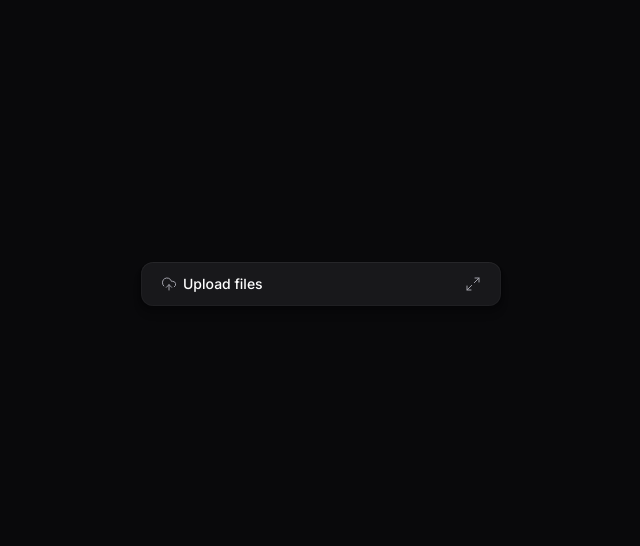
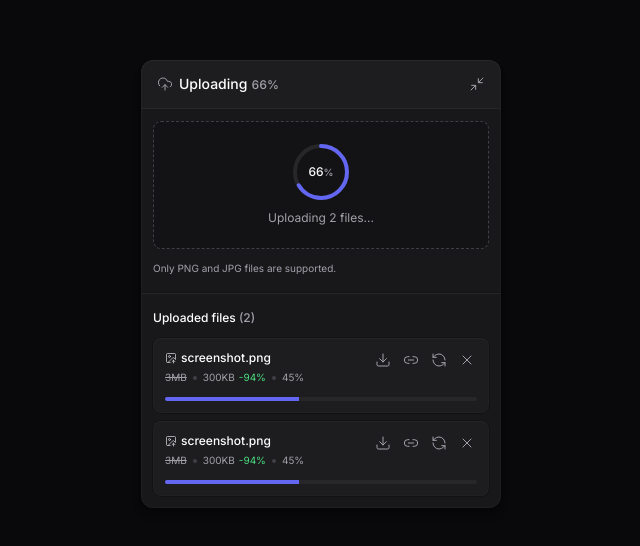
Before and after one commit to Borges10002/upload-widget-web, a React (Vite) app in the folder web/: page / in a window 1280 px wide. Shown: the part 116-662 px from the top of the page, without its empty margins (319-959 px from the left). Built offline with nearby package versions, Linux system fonts and the light colour scheme.

Commit message:
upload-widget-dropzone

```diff
--- a/web/package.json
+++ b/web/package.json
@@ -11,6 +11,7 @@
   },
   "dependencies": {
     "@radix-ui/react-collapsible": "^1.1.12",
+    "@radix-ui/react-progress": "^1.1.8",
     "lucide-react": "^1.16.0",
     "react": "^19.2.6",
     "react-dom": "^19.2.6",
--- /dev/null
+++ b/web/src/components/ui/circular-progress-bar.tsx
@@ -0,0 +1,57 @@
+interface CircularProgressBarProps {
+    progress: number;
+    size?: number;
+    strokeWidth?: number;
+    circleColor?: string;
+    progressColor?: string;
+}
+
+const CircularProgressBar: React.FC<CircularProgressBarProps> = ({
+    progress,
+    size = 120,
+    strokeWidth = 8,
+    circleColor = "text-zinc-800",
+    progressColor = "text-indigo-500",
+}) => {
+    const center = size / 2;
+    const radius = center - strokeWidth / 2;
+    const circumference = 2 * Math.PI * radius;
+    const progressOffset = circumference - (progress / 100) * circumference;
+
+    return (
+        <div className="relative" style={{ width: size, height: size }}>
+            <svg className="w-full h-full -rotate-90" viewBox={`0 0 ${size} ${size}`}>
+                <circle
+                    className={`${circleColor} stroke-current`}
+                    strokeWidth={strokeWidth}
+                    fill="transparent"
+                    r={radius}
+                    cx={center}
+                    cy={center}
+                />
+                <circle
+                    className={`${progressColor} stroke-current`}
+                    strokeWidth={strokeWidth}
+                    strokeLinecap="round"
+                    fill="transparent"
+                    r={radius}
+                    cx={center}
+                    cy={center}
+                    style={{
+                        strokeDasharray: circumference,
+                        strokeDashoffset: progressOffset,
+                        transition: "stroke-dashoffset 0.5s ease-in-out",
+                    }}
+                />
+            </svg>
+            <div
+                className={`absolute inset-0 flex items-center justify-center text-xs font-medium text-zinc-50`}
+            >
+                {progress}
+                <span className="text-xxs text-zinc-400">%</span>
+            </div>
+        </div>
+    );
+};
+
+export default CircularProgressBar;
--- a/web/src/components/upload-widget-dropzone.tsx
+++ b/web/src/components/upload-widget-dropzone.tsx
@@ -1,6 +1,10 @@
 import { useDropzone } from "react-dropzone";
+import CircularProgressBar from "./ui/circular-progress-bar";
 
 export function UploadWidgetDropzone() {
+  const isThereAnyPendindUpload = true; // Replace with actual state to check if there are pending uploads
+  const uploadGlobalPercentage = 66; // Replace with actual state to calculate global upload percentage
+
   const { getRootProps, getInputProps, isDragActive } = useDropzone({
     multiple: true,
     accept: {
@@ -21,11 +25,24 @@
       >
         <input type="file" {...getInputProps()} />
 
-        <span className="text-xs">Drop your files here or</span>
-        <span className="text-xs underline">click to open picker</span>
+        {isThereAnyPendindUpload ? (
+          <div className="flex flex-col gap-2.5 items-center">
+            <CircularProgressBar
+              progress={uploadGlobalPercentage}
+              size={56}
+              strokeWidth={4}
+            />
+            <span className="text-xs">Uploading 2 files...</span>
+          </div>
+        ) : (
+          <>
+            <span className="text-xs">Drop your files here or</span>
+            <span className="text-xs underline">click to open picker</span>
+          </>
+        )}
       </div>
 
-      <span className="text-xs text-zinc-400">
+      <span className="text-xxs text-zinc-400">
         Only PNG and JPG files are supported.
       </span>
     </div>
--- a/web/src/components/upload-widget-header.tsx
+++ b/web/src/components/upload-widget-header.tsx
@@ -9,7 +9,6 @@
     <div className="w-full p-4 py-2 bg-white/2 border-zinc-800 border-b flex items-center justify-between">
       <UploadWidgetTitle />
 
-
       <Collapsible.Trigger asChild>
         <Button size="icon" className="-mr-2">
           <Minimize2 strokeWidth={1.5} className="size-4" />
--- a/web/src/components/upload-widget-title.tsx
+++ b/web/src/components/upload-widget-title.tsx
@@ -1,11 +1,23 @@
 import { UploadCloud } from "lucide-react";
 
+export function UploadWidgetTitle() {
+  const isThereAnyPendingUpload = true;
+  const uploadGlobalPercentage = 66;
 
-export function UploadWidgetTitle() {
   return (
     <div className="flex items-center gap-1.5 text-sm font-medium">
       <UploadCloud className="size-4 text-zinc-400" strokeWidth={1.5} />
+
+      {isThereAnyPendingUpload ? (
+        <span className="flex items-baseline gap-1">
+          Uploading
+          <span className="text-xs text-zinc-400 tabular-nums">
+            {uploadGlobalPercentage}%
+          </span>
+        </span>
+      ) : (
         <span>Upload files</span>
+      )}
     </div>
   );
 }
--- /dev/null
+++ b/web/src/components/upload-widget-upload-item.tsx
@@ -0,0 +1,57 @@
+import * as Progress from "@radix-ui/react-progress";
+
+import { Download, ImageUp, Link2, RefreshCcw, X } from "lucide-react";
+import { Button } from "./ui/button";
+
+export function UploadWidgetUploadItem() {
+    return (
+        <div className="p-3 rounded-lg flex flex-col gap-3 shadow-shape-content bg-white/2 relative overflow-hidden">
+            <div className="flex flex-col gap-1">
+                <span className="text-xs font-medium flex items-center gap-1">
+                    <ImageUp className="size-3 text-zinc-300" strokeWidth={1.5} />
+                    <span>screenshot.png</span>
+                </span>
+
+                <span className="text-xxs text-zinc-400 flex gap-1.5 items-center">
+                    <span className="line-through">3MB</span>
+                    <div className="size-1 rounded-full bg-zinc-700" />
+                    <span>
+                        300KB
+                        <span className="text-green-400 ml-1">-94%</span>
+                    </span>
+                    <div className="size-1 rounded-full bg-zinc-700" />
+                    <span>45%</span>
+                </span>
+            </div>
+
+            <Progress.Root className="bg-zinc-800 rounded-full h-1 overflow-hidden">
+                <Progress.Indicator
+                    className="bg-indigo-500 h-1"
+                    style={{ width: "43%" }}
+                />
+            </Progress.Root>
+
+            <div className="absolute top-2.5 right-2.5 flex items-center gap-1">
+                <Button size="icon-sm">
+                    <Download className="size-4" strokeWidth={1.5} />
+                    <span className="sr-only">Download compressed image</span>
+                </Button>
+
+                <Button size="icon-sm">
+                    <Link2 className="size-4" strokeWidth={1.5} />
+                    <span className="sr-only">Copy remote URL</span>
+                </Button>
+
+                <Button size="icon-sm">
+                    <RefreshCcw className="size-4" strokeWidth={1.5} />
+                    <span className="sr-only">Retry upload</span>
+                </Button>
+
+                <Button size="icon-sm">
+                    <X className="size-4" strokeWidth={1.5} />
+                    <span className="sr-only">Cancel upload</span>
+                </Button>
+            </div>
+        </div>
+    );
+}
--- a/web/src/components/upload-widget-upload-list.tsx
+++ b/web/src/components/upload-widget-upload-list.tsx
@@ -1,3 +1,23 @@
+import { UploadWidgetUploadItem } from "./upload-widget-upload-item";
+
 export function UploadWidgetUploadList() {
-  return <div className="px-3 h-48"></div>;
+  const isUploadListEmpty = false;
+
+  return (
+    <div className="px-3 flex flex-col gap-3">
+      <span className="text-xs font-medium">
+        Uploaded files{" "}
+        <span className="text-zinc-400">(2)</span>
+      </span>
+
+      {isUploadListEmpty ? (
+        <span className="text-xs text-zinc-400">No uploads added</span>
+      ) : (
+        <div className="flex flex-col gap-2">
+          <UploadWidgetUploadItem />
+          <UploadWidgetUploadItem />
+        </div>
+      )}
+    </div>
+  );
 }
--- a/web/src/components/upload-widget.tsx
+++ b/web/src/components/upload-widget.tsx
@@ -6,7 +6,7 @@
 import { UploadWidgetMinimizedButton } from "./upload-widget-minimized-button";
 
 export function UploadWidget() {
-  const [isWidgetOpen, setIsWidgetOpen] = useState(false);
+  const [isWidgetOpen, setIsWidgetOpen] = useState(true);
 
   return (
     <Collapsible.Root open={isWidgetOpen} onOpenChange={setIsWidgetOpen}>
--- a/web/tailwind.config.js
+++ b/web/tailwind.config.js
@@ -1,16 +1,26 @@
+import defaultTheme from "tailwindcss/defaultTheme";
+
 /** @type {import('tailwindcss').Config} */
 export default {
-  content: ['./index.html', './src/**/*.{js,ts,jsx,tsx}'],
+  content: ["./index.html", "./src/**/*.{js,ts,jsx,tsx}"],
   theme: {
     extend: {
+      opacity: {
+        2: 0.02,
+      },
+      fontSize: {
+        xxs: "0.625rem",
+      },
       fontFamily: {
-        sans: ['Inter', 'sans-serif'],
+        sans: ["Inter", ...defaultTheme.fontFamily.sans],
       },
-    },
-    boxShadow: {
-      shape: '0px 8px 8px rgba(0, 0, 0, 0.1), 0px 4px 4px rgba(0, 0, 0, 0.1), 0px 2px 2px rgba(0, 0, 0, 0.1), 0px 0px 0px 1px rgba(0, 0, 0, 0.1), inset 0px 0px 0px 1px rgba(255, 255, 255, 0.03), inset 0px 1px 0px rgba(255, 255, 255, 0.03)',
-      'shape-content': '0px 0px 0px 1px rgba(0, 0, 0, 0.25), inset 0px 1px 0px rgba(255, 255, 255, 0.02), inset 0px 0px 0px 1px rgba(255, 255, 255, 0.02)',
+      boxShadow: {
+        shape:
+          "0px 8px 8px rgba(0, 0, 0, 0.1), 0px 4px 4px rgba(0, 0, 0, 0.1), 0px 2px 2px rgba(0, 0, 0, 0.1), 0px 0px 0px 1px rgba(0, 0, 0, 0.1), inset 0px 0px 0px 1px rgba(255, 255, 255, 0.03), inset 0px 1px 0px rgba(255, 255, 255, 0.03)",
+        "shape-content":
+          "0px 0px 0px 1px rgba(0, 0, 0, 0.25), inset 0px 1px 0px rgba(255, 255, 255, 0.02), inset 0px 0px 0px 1px rgba(255, 255, 255, 0.02)",
+      },
     },
   },
   plugins: [],
-}
+};
```
Also changed, not shown: web/eslint.config.js (added, +34 -0 lines), 1 other file (tests, documents, lock files or other folders). Lines whose indentation alone changed are shown as unchanged.
